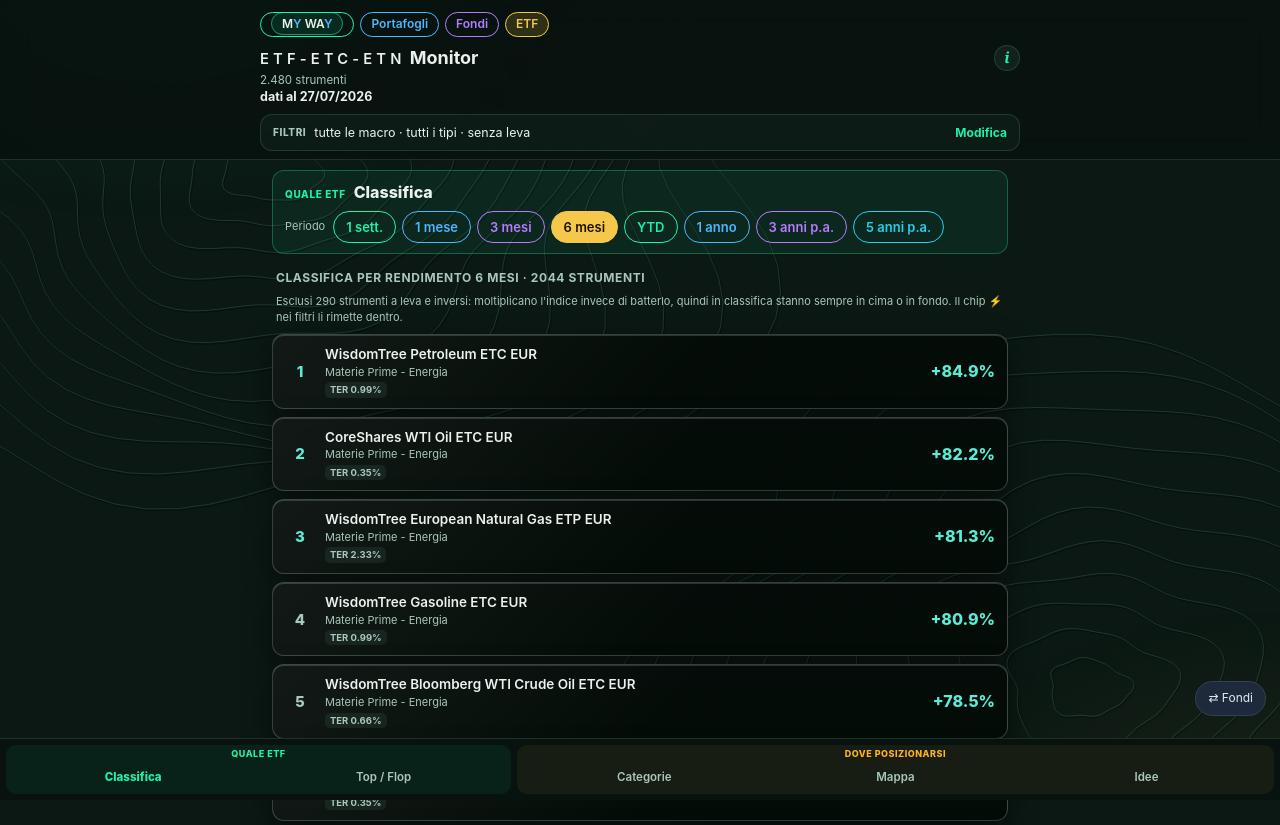
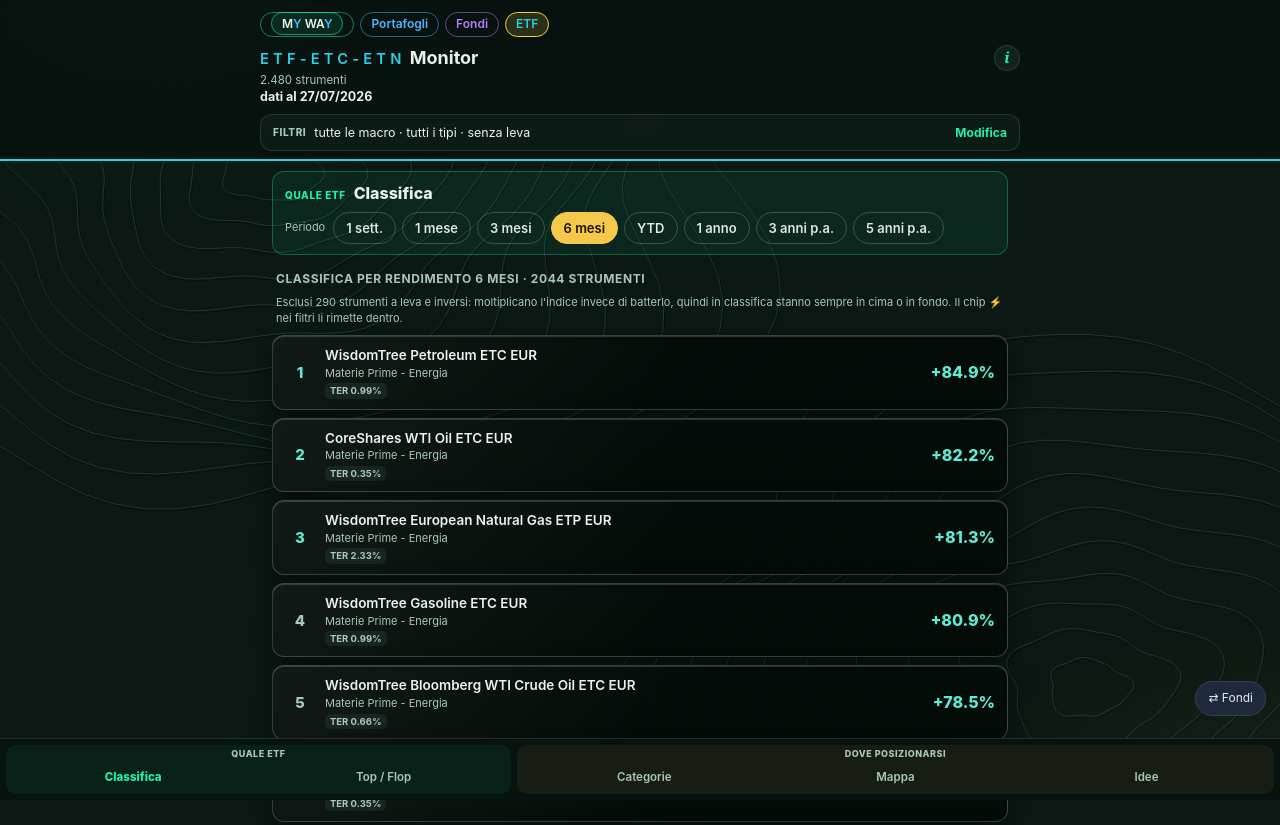
Before and after one commit to cb1816/etf-monitor, a plain HTML site: page index.html in a window 1280 px wide. Shown: the top 825 px of the page. Drawn offline with Linux system fonts and the light colour scheme; no server answers.

Commit message:
Pulsanti neutri, oro per la scelta, un colore per app (My Way smeraldo, Portafogli zaffiro, Fondi ametista, ETF turchese, Clienti topazio)
Co-Authored-By: Claude Opus 5.5 <noreply@anthropic.com>
Claude-Session: https://claude.ai/code/session_018cB8Hx5KSXoFVwQ1prycpu

```diff
--- a/index.html
+++ b/index.html
@@ -336,19 +336,25 @@ body::before{content:"";position:fixed;inset:0;z-index:-1;pointer-events:none;
 h2{color:#0b1f33;background:#d6ebe1;width:fit-content;max-width:100%;padding:4px 9px 3px;border-radius:4px;gap:14px}
 h2 small{color:#33544a}
 
-/* ===== 21/11/2026: «My Way» sempre coi colori del logo; pulsanti a colori; ORO = scelta attiva (STILE_MYWAY.md §5) =====
-   A riposo ogni pulsante ha la sua pietra (smeraldo, zaffiro, ametista, turchese, a giro); sotto il cursore diventa oro;
-   la scelta attiva e' oro pieno. L'oro non si usa per altro nei pulsanti. */
+/* ===== 21/11/2026: «My Way» coi colori del logo; il colore dice dove sei; ORO = scelta (STILE_MYWAY.md §5) =====
+   Pulsanti neutri a riposo; oro sotto il cursore; oro pieno la scelta attiva. Un colore per app, uguale in tutta la
+   suite: My Way smeraldo, Portafogli zaffiro, Fondi ametista, ETF turchese, Clienti topazio. */
+:root{--app:var(--turchese)}
 .mw{color:var(--marchio,#ff5a4f)!important;font-weight:700}.mw i{font-style:normal;color:var(--zaffiro,#4fb6ff)}
-.suite>*,.ngb>a,.chip,.seg button,.btn,.ricarica{--c:var(--smeraldo,#1ff2a8)}
-.suite>:nth-child(4n+2),.ngb>a:nth-child(4n+2),.chip:nth-child(4n+2),.seg button:nth-child(4n+2),.btn:nth-child(4n+2){--c:var(--zaffiro,#4fb6ff)}
-.suite>:nth-child(4n+3),.ngb>a:nth-child(4n+3),.chip:nth-child(4n+3),.seg button:nth-child(4n+3),.btn:nth-child(4n+3){--c:var(--ametista,#b57cff)}
-.suite>:nth-child(4n+4),.ngb>a:nth-child(4n+4),.chip:nth-child(4n+4),.seg button:nth-child(4n+4),.btn:nth-child(4n+4){--c:var(--turchese,#22d3ee)}
-.suite a,.suite button,.ngb>a,.chip,.seg button,.btn,.ricarica{color:var(--c)!important;border-color:var(--c)!important;background:transparent!important;box-shadow:none!important;transition:color .15s,border-color .15s,background-color .15s}
-.suite a:hover,.suite button:hover,.ngb>a:hover,.chip:hover,.seg button:hover,.btn:hover,.ricarica:hover,
-.suite a:focus-visible,.ngb>a:focus-visible,.chip:focus-visible,.seg button:focus-visible,.btn:focus-visible{color:#f5c84c!important;border-color:#f5c84c!important;background:rgba(245,200,76,.12)!important}
+.ngb>a,.chip,.seg button,.btn,.ricarica,.suite>*{color:#dbe9e2!important;border-color:rgba(190,235,220,.24)!important;background:transparent!important;box-shadow:none!important;transition:color .15s,border-color .15s,background-color .15s}
+.suite>:nth-child(1){color:var(--smeraldo,#1ff2a8)!important;border-color:rgba(31,242,168,.5)!important}
+.suite>:nth-child(2){color:var(--zaffiro,#4fb6ff)!important;border-color:rgba(79,182,255,.5)!important}
+.suite>:nth-child(3){color:var(--ametista,#b57cff)!important;border-color:rgba(181,124,255,.5)!important}
+.suite>:nth-child(4){color:var(--turchese,#22d3ee)!important;border-color:rgba(34,211,238,.5)!important}
+.suite>:nth-child(5){color:var(--topazio,#ffb21f)!important;border-color:rgba(255,178,31,.5)!important}
+.ngb>a:hover,.chip:hover,.seg button:hover,.btn:hover,.ricarica:hover,.suite a:hover,.suite button:hover,
+.ngb>a:focus-visible,.chip:focus-visible,.seg button:focus-visible,.btn:focus-visible,.suite a:focus-visible{color:#f5c84c!important;border-color:#f5c84c!important;background:rgba(245,200,76,.12)!important}
 .ngb>a[aria-current],.chip.on,.seg button.on,.btn.on,.btn[aria-pressed="true"]{color:#1a1404!important;background:#f5c84c!important;border-color:#f5c84c!important;box-shadow:none!important}
-.suite>[aria-current]{color:#f5c84c!important;background:rgba(245,200,76,.16)!important;border:1.5px solid #f5c84c!important;box-shadow:none!important}
+.suite>[aria-current]{background:rgba(245,200,76,.16)!important;border:1.5px solid #f5c84c!important}
+header{border-bottom:2px solid var(--app)!important}
+h1 b:not(.mw){color:var(--app)}
+.ngl{color:var(--mut)!important}
+
 </style>
 </head>
 <body>
```
Also changed, not shown: 1 other file.
